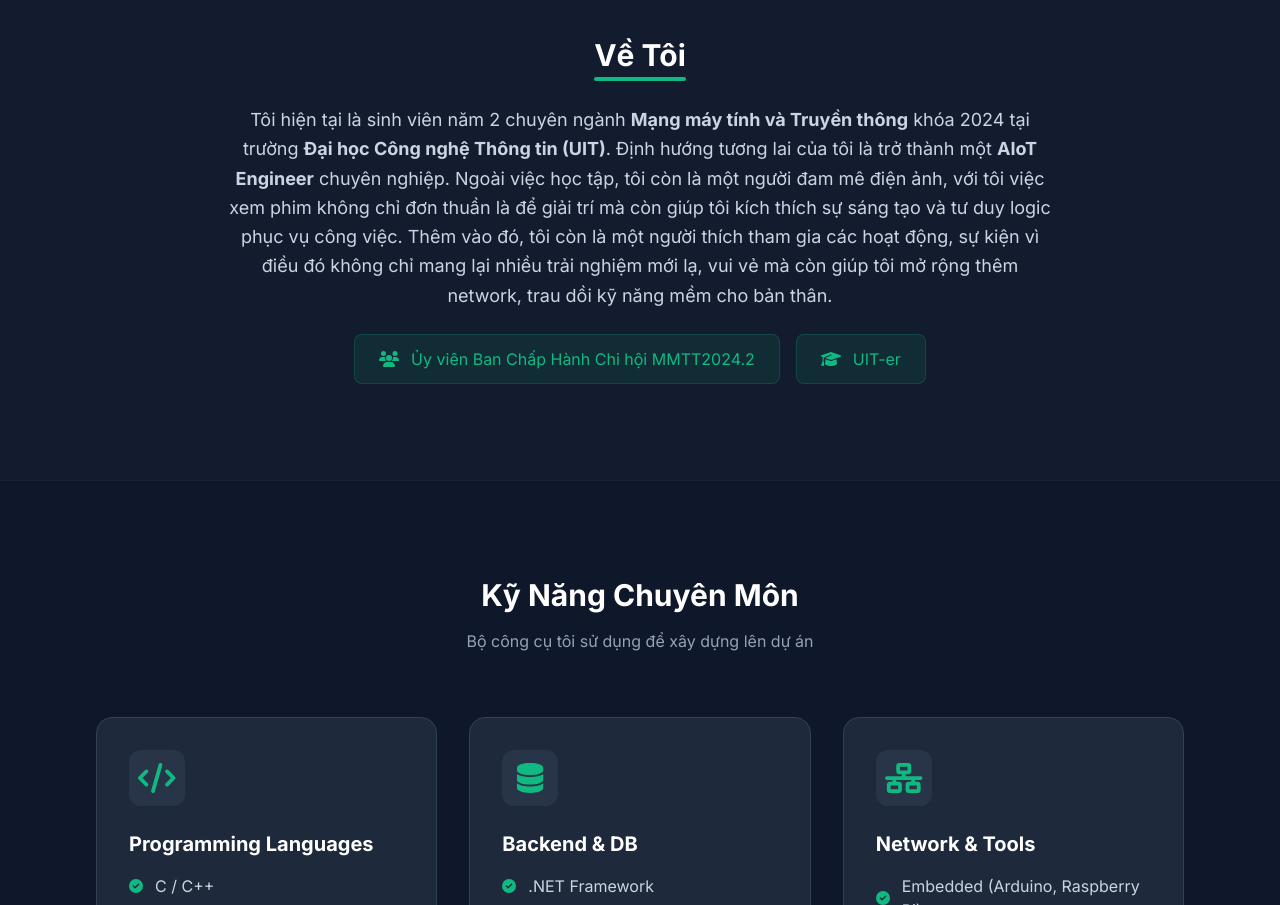
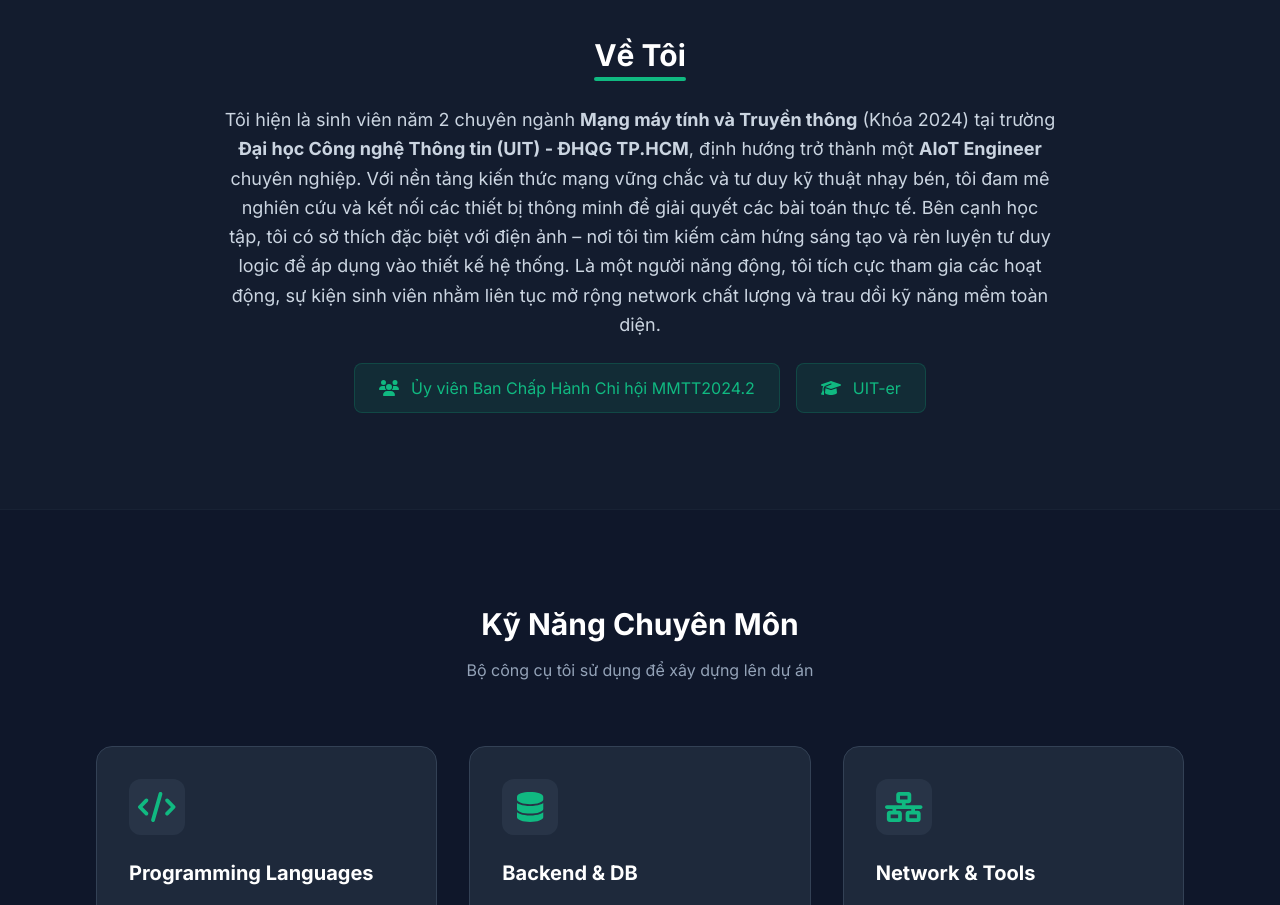
Before and after one commit to NgoDKhoi/ngodkhoi, a plain HTML site: page index.html in a window 1280 px wide. Shown: the part 860-1765 px from the top of the page. Drawn offline with nearby package versions, Linux system fonts and the light colour scheme.

Commit message:
feat: Polish and rewrite bio paragraph for a more professional tone

```diff
--- a/index.html
+++ b/index.html
@@ -146,12 +146,7 @@
             </h2>
             <!-- Content -->
             <p class="text-lg text-slate-300 leading-relaxed mb-6">
-                Tôi hiện tại là sinh viên năm 2 chuyên ngành <strong>Mạng máy tính và Truyền thông</strong> khóa
-                2024 tại trường <strong>Đại học Công nghệ Thông tin (UIT)</strong>. Định hướng tương lai của tôi là trở
-                thành một <strong>AIoT Engineer</strong> chuyên nghiệp. Ngoài việc học tập, tôi còn là một người đam mê
-                điện ảnh, với tôi việc xem phim không chỉ đơn thuần là để giải trí mà còn giúp tôi kích thích sự sáng tạo và tư duy logic phục vụ công việc. Thêm vào đó, tôi
-                còn là một người thích tham gia các hoạt động, sự kiện vì điều đó không chỉ mang lại nhiều trải nghiệm
-                mới lạ, vui vẻ mà còn giúp tôi mở rộng thêm network, trau dồi kỹ năng mềm cho bản thân.
+                Tôi hiện là sinh viên năm 2 chuyên ngành <strong>Mạng máy tính và Truyền thông</strong> (Khóa 2024) tại trường <strong>Đại học Công nghệ Thông tin (UIT) - ĐHQG TP.HCM</strong>, định hướng trở thành một <strong>AIoT Engineer</strong> chuyên nghiệp. Với nền tảng kiến thức mạng vững chắc và tư duy kỹ thuật nhạy bén, tôi đam mê nghiên cứu và kết nối các thiết bị thông minh để giải quyết các bài toán thực tế. Bên cạnh học tập, tôi có sở thích đặc biệt với điện ảnh – nơi tôi tìm kiếm cảm hứng sáng tạo và rèn luyện tư duy logic để áp dụng vào thiết kế hệ thống. Là một người năng động, tôi tích cực tham gia các hoạt động, sự kiện sinh viên nhằm liên tục mở rộng network chất lượng và trau dồi kỹ năng mềm toàn diện.
             </p>
             <!-- Badge -->
             <div class="flex flex-wrap justify-center gap-4">
```
